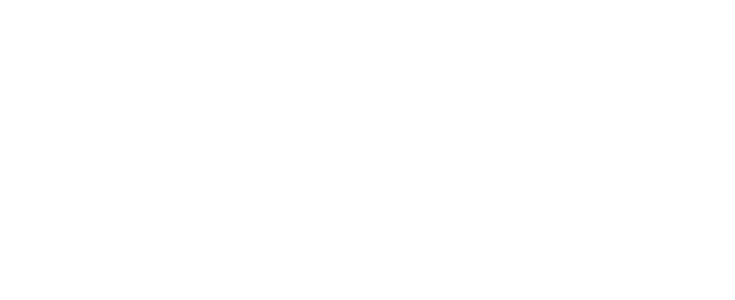
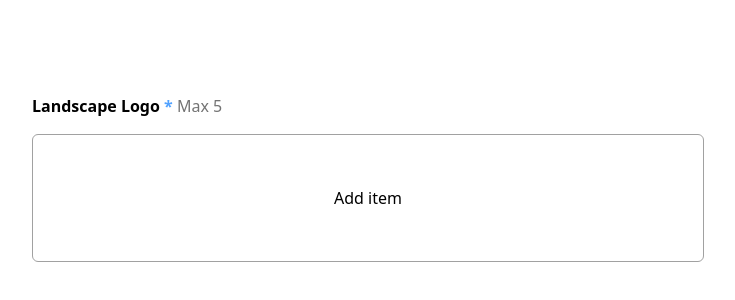
Before and after one commit to anishpawaskar/motion-components, a Next.js app: page / in a window 1280 px wide. Shown: the part 8222-8522 px from the top of the page, without its empty margins (272-1007 px from the left). Before the commit the page ends 8000 px from the top, so only its background shows below. Built offline with nearby package versions, Linux system fonts and the light colour scheme.

Commit message:
feat: create multi image input custom grow

```diff
--- a/package.json
+++ b/package.json
@@ -17,7 +17,8 @@
         "next": "16.0.3",
         "react": "19.2.0",
         "react-dom": "19.2.0",
-        "tailwind-merge": "^3.4.0"
+        "tailwind-merge": "^3.4.0",
+        "uuid": "^13.0.0"
     },
     "devDependencies": {
         "@tailwindcss/postcss": "^4",
--- a/src/app/page.tsx
+++ b/src/app/page.tsx
@@ -6,6 +6,7 @@
 import { DynamicVariants } from '@/components/dynamic-variants';
 import { GestureAnimations } from '@/components/gesture-animations';
 import { HoverButton } from '@/components/hover-button';
+import { MultiImageInput } from '@/components/multi-image-input';
 import { ToggleBtn } from '@/components/toggle-btn';
 import { WildcardKeyframe } from '@/components/wildcard-keyframe';
 
@@ -22,6 +23,7 @@
             <GestureAnimations />
             <DynamicVariants />
             <ToggleBtn />
+            <MultiImageInput />
         </div>
     );
 }
--- /dev/null
+++ b/src/components/multi-image-input.tsx
@@ -0,0 +1,77 @@
+'use client';
+
+import React, { useState } from 'react';
+import { ScreenWrapper } from './common/screen-wrapper';
+import { v4 as uuidv4 } from 'uuid';
+
+export const MultiImageInput = ({ columns = 5 }) => {
+    const [items, setItems] = useState<string[]>([]);
+
+    const handleAddItem = () => {
+        setItems((prevItems) => [...prevItems, uuidv4()]);
+    };
+
+    let addBtnLength;
+
+    if (items.length === 0) {
+        addBtnLength = 1;
+    } else {
+        if (items.length % columns === 0) {
+            addBtnLength = 1;
+        } else {
+            const itemsInLastRow =
+                items.length % columns === 0 ? columns : items.length % columns;
+
+            addBtnLength = itemsInLastRow + 1;
+        }
+    }
+
+    return (
+        <ScreenWrapper>
+            <div className="flex w-full max-w-2xl flex-col justify-center gap-4">
+                <div className="flex flex-col gap-1.5">
+                    <p className="font-semibold">
+                        Landscape Logo <span className="text-blue-400">*</span>{' '}
+                        <span className="font-normal text-neutral-500">
+                            Max 5
+                        </span>
+                    </p>
+                </div>
+                <div
+                    style={{
+                        gridTemplateColumns: `repeat(${columns},1fr)`,
+                    }}
+                    className="grid gap-2"
+                >
+                    {items.map((item) => {
+                        const handleDelete = () => {
+                            const filteredItem = items.filter(
+                                (prevItem) => prevItem !== item
+                            );
+
+                            setItems(filteredItem);
+                        };
+                        return (
+                            <div
+                                key={item}
+                                className="flex h-32 items-center justify-center bg-red-400"
+                            >
+                                <button onClick={handleDelete}>
+                                    Delete item {item}
+                                </button>
+                            </div>
+                        );
+                    })}
+                    <div
+                        style={{
+                            gridColumn: `${addBtnLength} / ${columns + 1}`,
+                        }}
+                        className="flex h-32 items-center justify-center rounded-md border border-neutral-400"
+                    >
+                        <button onClick={handleAddItem}>Add item</button>
+                    </div>
+                </div>
+            </div>
+        </ScreenWrapper>
+    );
+};
```
Also changed, not shown: 1 other file (tests, documents, lock files or other folders).
